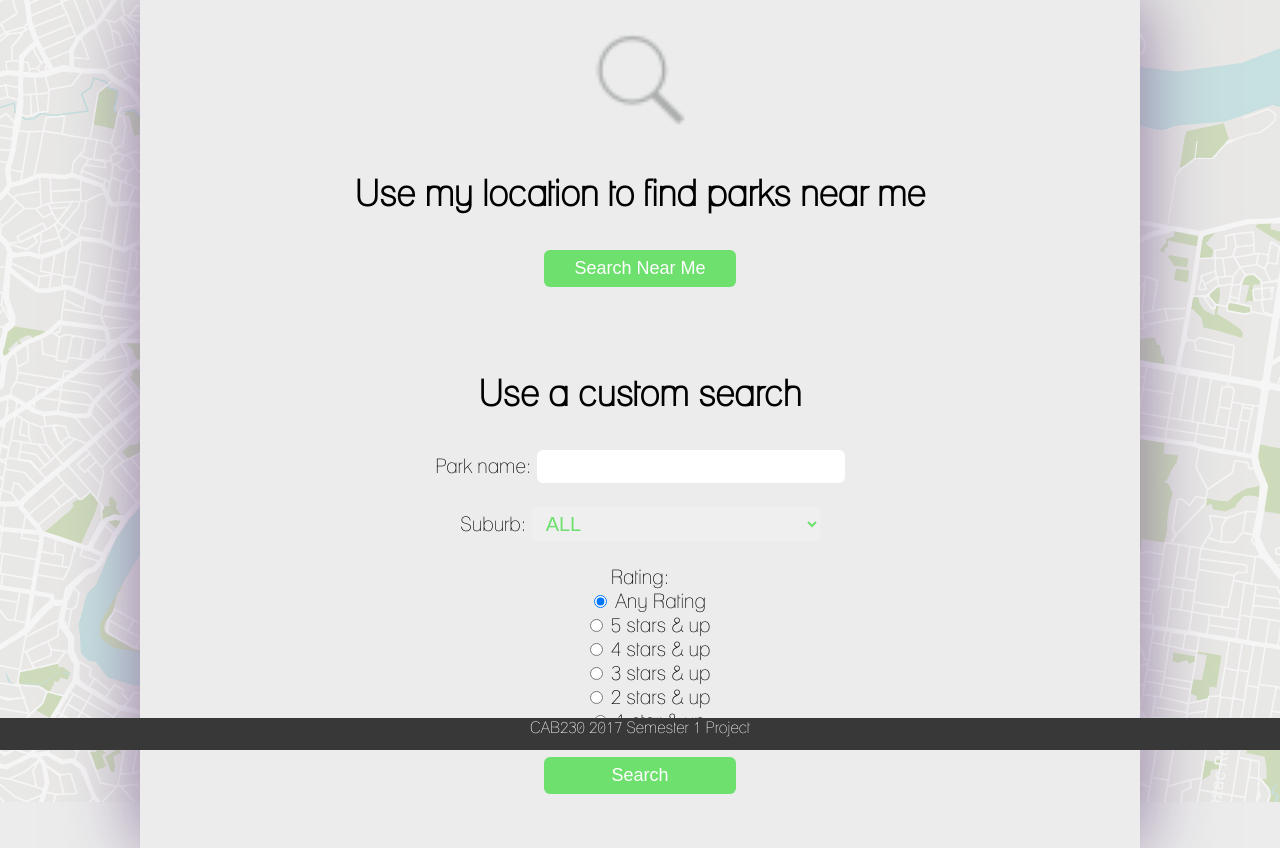
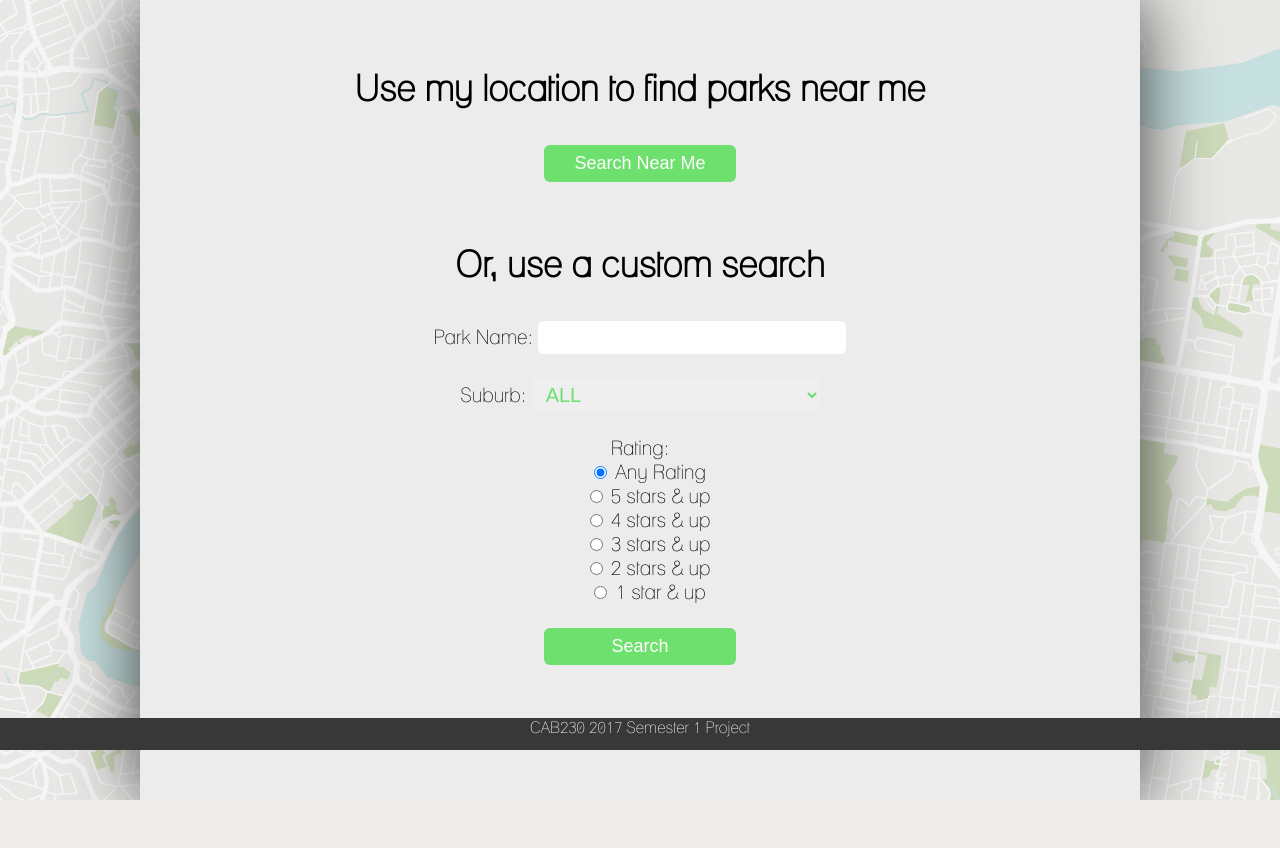
Before and after one commit to myles-robinson/CAB230, a PHP site: page /search.php in a window 1280 px wide. Shown: the part 50-898 px from the top of the page. After the commit the page ends 850 px from the top, so only its background shows below. Run offline with PHP 8.4, Linux system fonts and the light colour scheme.

Commit message:
Updated login.php, register.php, search.php and stylesheet.css.

```diff
--- a/login.php
+++ b/login.php
@@ -23,7 +23,7 @@
 		<!-- CONTENT -->
 
 		<div id="formContainer">
-      <img src="./graphics/icon.png" alt="Park Finder Logo">
+      <!-- <img src="./graphics/icon.png" alt="Park Finder Logo"> -->
   		<!-- Login form -->
   		<div class="registerContent">
   			<form action="login.php" method="post">
--- a/register.php
+++ b/register.php
@@ -23,7 +23,7 @@
 		<!-- CONTENT -->
 
 		<div id="formContainer">
-			<img src="./graphics/icon.png" alt="Park Finder Logo">
+			<!-- <img src="./graphics/icon.png" alt="Park Finder Logo"> -->
 			<div class="registerContent">
 				<!-- Registration Form -->
 				<form action ="register.php" method="post">
--- a/search.php
+++ b/search.php
@@ -30,12 +30,12 @@
 		<div id="formContainer">
 			<form id="searchForm" action="search.php" method="post">
 				<div id = "geosearch">
-					<img src="./graphics/searchIcon.png" alt="Search Icon" style="height: 100px; width: 100px;">
+					<!-- <img src="./graphics/searchIcon.png" alt="Search Icon" style="height: 100px; width: 100px;"> -->
 					<p class="searchTitle"><b>Use my location to find parks near me</b></p>
-					<button class="submitButton" onclick="getLocation()">Search Near Me</button></div>
-
-				<br><br><p class="searchTitle"><b>Use a custom search</b></p>
-  			Park name:
+					<button class="submitButton" onclick="getLocation()">Search Near Me</button>
+				</div>
+				<br><p class="searchTitle"><b>Or, use a custom search</b></p>
+  			Park Name:
   			<input type="text" name="Name" class="registerInput"><br>
 				<br>
 
--- a/stylesheet.css
+++ b/stylesheet.css
@@ -307,7 +307,7 @@ Display table in center of page*/
   background: #ececec;
   height: 100%;
   width: 100%;
-  box-shadow: 0 0 70px #8A759D;
+  box-shadow: 0 0 70px #383838;
   text-align: center;
   padding: 30px 20px;
   box-sizing: border-box;
```
